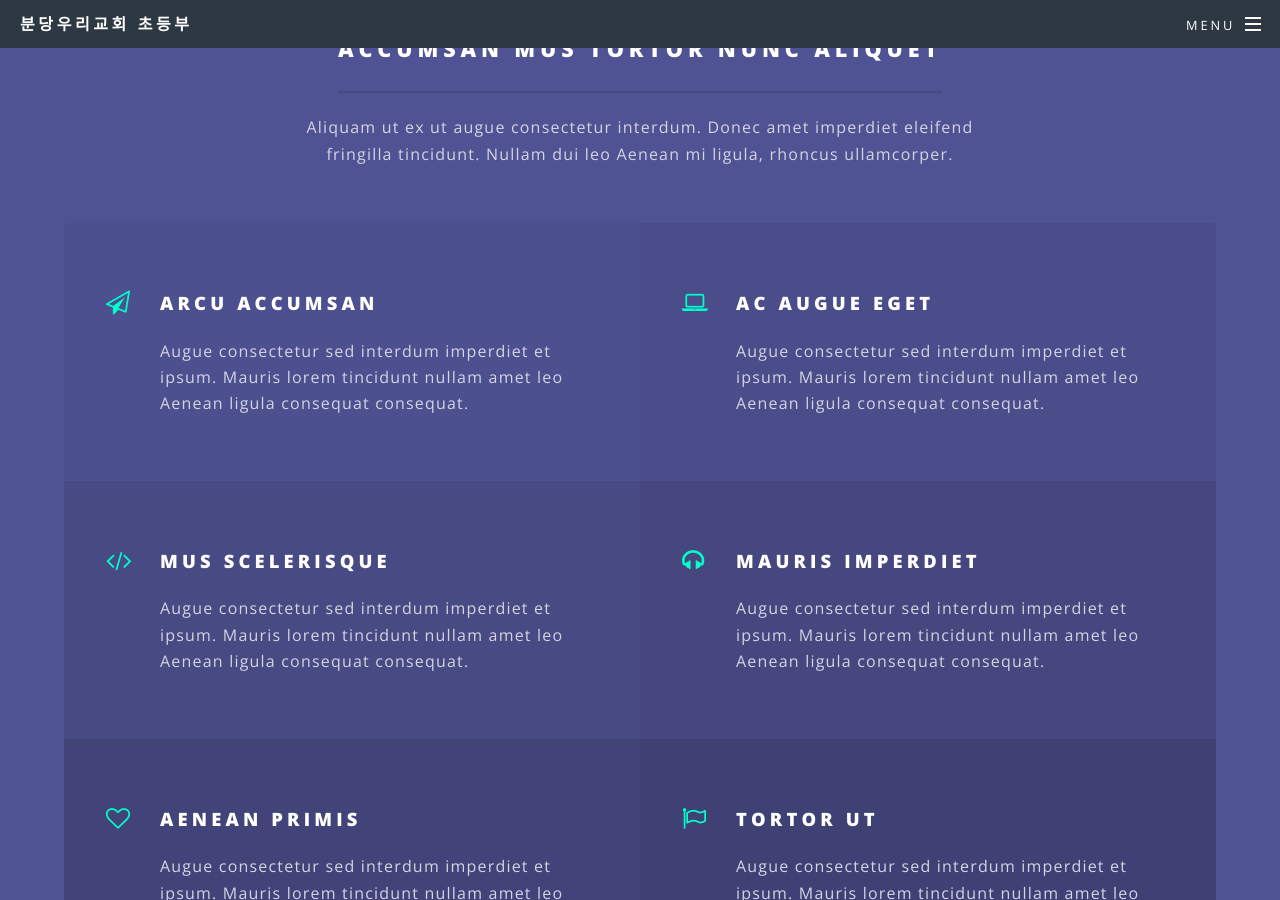
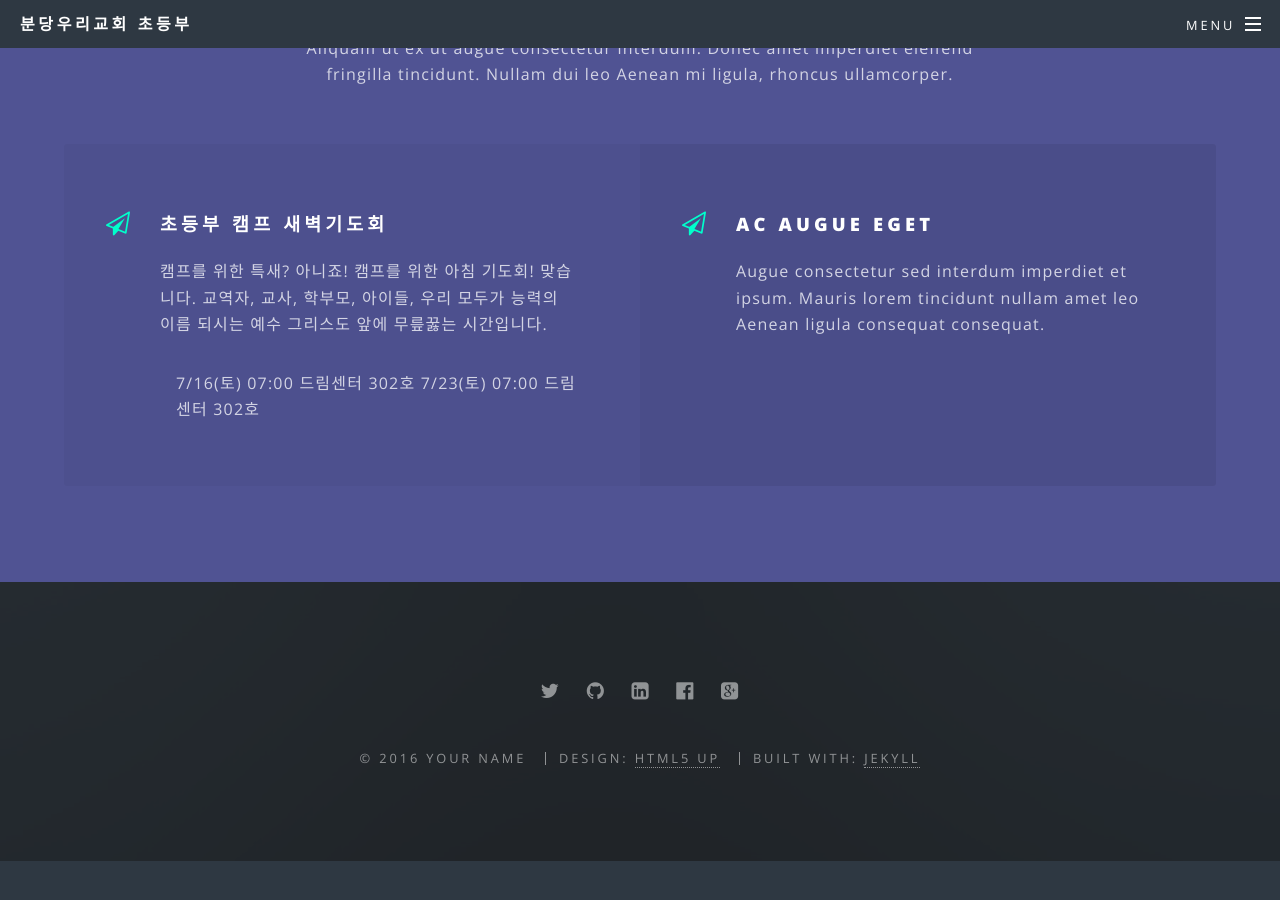
Before and after one commit to woorichurch/woorichurch.github.io, a Jekyll site: the page built from index.html, in a window 1280 px wide and 900 px high, scrolled down 2359 px. Built offline with Jekyll 4.4.1, drawn with Linux system fonts in a browser that asks for light colours; after the commit the page ends 3220 px from its top, so only the background shows below that; some of the changed text lies outside the part shown.

Commit message:
교사 기도회 공지

```diff
--- a/index.html
+++ b/index.html
@@ -20,16 +20,12 @@ layout: landing
 							<header class="major">
 								<h2>2016년 초등부 여름캠프<br /></h2>
 								<p>나를 너무나 사랑하시는 예수님을 만나는 행복하고 즐거운 여름캠프로 사랑하는 친구들을 초대합니다.</p>
-								<p>너무나 기다리고 기다렸던 여름캠프!<br />
-									지난 여름캠프를 통해 하나님께서 부어주셨던<br />
-									놀라운 은혜와 사랑을 잊을 수가 없습니다.<br />
+								<p>너무나 기다리고 기다렸던 여름캠프! 지난 여름캠프를 통해 하나님께서 부어주셨던 놀라운 은혜와 사랑을 잊을 수가 없습니다.<br />
 									<br />
 									2016년 여름 다시 한 번 그 은혜의 자리에 사랑하는 자녀들을 초대합니다!<br />
 									<br />
 									<h1>"예수님 만나고 싶어요"</h1><br />
-									여름 캠프의 주제처럼 보이는 하나님의 사랑이신<br />
-									나의 예수님을 만나는 행복한 캠프가 될 것을 믿어요.<br />
-									이를 위해 기도해 주시고 많은 관심과 사랑을 부탁드립니다.<br /></p>
+									여름 캠프의 주제처럼 보이는 하나님의 사랑이신 나의 예수님을 만나는 행복한 캠프가 될 것을 믿어요. 이를 위해 기도해 주시고 많은 관심과 사랑을 부탁드립니다.</p>
 							</header>
 							<ul class="icons major">
 								<li><span class="icon fa-heart-o major style2"><span class="label">Ipsum</span></span></li>
@@ -60,27 +56,15 @@ layout: landing
 							</header>
 							<ul class="features">
 								<li class="icon fa-paper-plane-o">
-									<h3>Arcu accumsan</h3>
-									<p>Augue consectetur sed interdum imperdiet et ipsum. Mauris lorem tincidunt nullam amet leo Aenean ligula consequat consequat.</p>
+									<h3>초등부 캠프 새벽기도회</h3>
+                                    <p>캠프를 위한 특새? 아니죠! 캠프를 위한 아침 기도회! 맞습니다. 교역자, 교사, 학부모, 아이들, 우리 모두가 능력의 이름 되시는 예수 그리스도 앞에 무릎꿇는 시간입니다.</p>
+                                    <ul>
+									<p><ui>7/16(토) 07:00 드림센터 302호</ui>
+                                        <ui>7/23(토) 07:00 드림센터 302호</ui></p>
+                                    </ul>
 								</li>
-								<li class="icon fa-laptop">
+								<li class="icon fa-paper-plane-o">
 									<h3>Ac Augue Eget</h3>
-									<p>Augue consectetur sed interdum imperdiet et ipsum. Mauris lorem tincidunt nullam amet leo Aenean ligula consequat consequat.</p>
-								</li>
-								<li class="icon fa-code">
-									<h3>Mus Scelerisque</h3>
-									<p>Augue consectetur sed interdum imperdiet et ipsum. Mauris lorem tincidunt nullam amet leo Aenean ligula consequat consequat.</p>
-								</li>
-								<li class="icon fa-headphones">
-									<h3>Mauris Imperdiet</h3>
-									<p>Augue consectetur sed interdum imperdiet et ipsum. Mauris lorem tincidunt nullam amet leo Aenean ligula consequat consequat.</p>
-								</li>
-								<li class="icon fa-heart-o">
-									<h3>Aenean Primis</h3>
-									<p>Augue consectetur sed interdum imperdiet et ipsum. Mauris lorem tincidunt nullam amet leo Aenean ligula consequat consequat.</p>
-								</li>
-								<li class="icon fa-flag-o">
-									<h3>Tortor Ut</h3>
 									<p>Augue consectetur sed interdum imperdiet et ipsum. Mauris lorem tincidunt nullam amet leo Aenean ligula consequat consequat.</p>
 								</li>
 							</ul>
@@ -88,15 +72,15 @@ layout: landing
 					</section>
 
 				<!-- CTA -->
-					<section id="cta" class="wrapper style4">
-						<div class="inner">
-							<header>
-								<h2>Arcue ut vel commodo</h2>
-								<p>Aliquam ut ex ut augue consectetur interdum endrerit imperdiet amet eleifend fringilla.</p>
-							</header>
-							<ul class="actions vertical">
-								<li><a href="#" class="button fit special">Activate</a></li>
-								<li><a href="#" class="button fit">Learn More</a></li>
-							</ul>
-						</div>
-					</section>
+					<!--<section id="cta" class="wrapper style4">-->
+						<!--<div class="inner">-->
+							<!--<header>-->
+								<!--<h2>Arcue ut vel commodo</h2>-->
+								<!--<p>Aliquam ut ex ut augue consectetur interdum endrerit imperdiet amet eleifend fringilla.</p>-->
+							<!--</header>-->
+							<!--<ul class="actions vertical">-->
+								<!--<li><a href="#" class="button fit special">Activate</a></li>-->
+								<!--<li><a href="#" class="button fit">Learn More</a></li>-->
+							<!--</ul>-->
+						<!--</div>-->
+					<!--</section>-->
```
